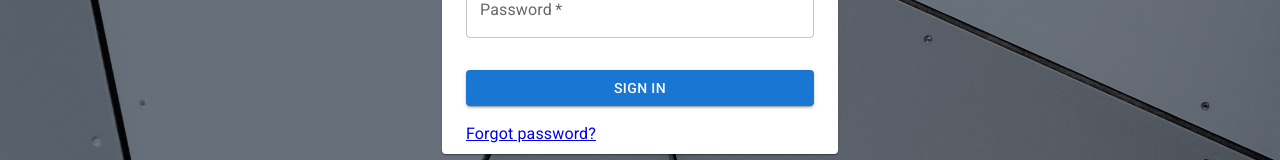
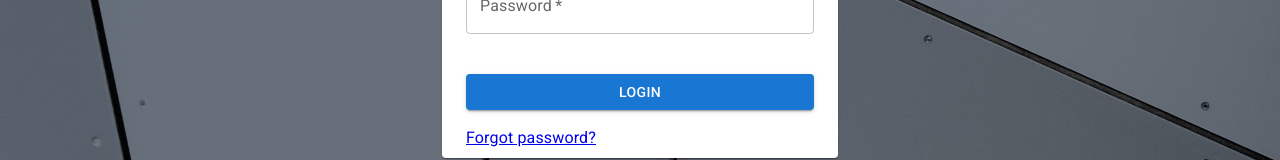
Before and after one commit to RodriSanchez1/cboard-phrase, a React (Vite) app: page /login in a window 1280 px wide. Shown: the part 456-616 px from the top of the page. Built offline with nearby package versions, Linux system fonts and the light colour scheme.

Commit message:
Chore: Add login functionabilities

```diff
--- a/src/features/login/login/Login.jsx
+++ b/src/features/login/login/Login.jsx
@@ -2,7 +2,6 @@ import { Box } from '@mui/system';
 import { Container } from '@mui/material';
 import { Typography } from '@mui/material';
 import { TextField } from '@mui/material';
-import { Button } from '@mui/material';
 import { Grid } from '@mui/material';
 import { Link } from 'react-router-dom';
 import { FormattedMessage } from 'react-intl';
@@ -10,12 +9,18 @@ import { Avatar } from '@mui/material';
 import LockOutlinedIcon from '@mui/icons-material/LockOutlined';
 import { useFormik } from 'formik';
 import { useState } from 'react';
+import { useLoginMutation } from '../loginApi';
 import { validate } from './validateSchema';
+import FetchButton from '../../../components/FetchButton/FetchButton';
+import { useNavigate } from 'react-router-dom';
 
 import './Login.css';
 
 export default function Login() {
   const [validation, setValidation] = useState(false);
+  const navigate = useNavigate();
+  const [login, { isSuccess, isLoading, isError, error: fetchError }] =
+    useLoginMutation();
 
   const formik = useFormik({
     initialValues: {
@@ -25,10 +30,21 @@ export default function Login() {
     validate,
     validateOnBlur: validation,
     validateOnChange: validation,
-    onSubmit: (values) => {
-      alert(JSON.stringify(values, null, 2));
+    onSubmit: (formValues) => {
+      handleLogIn(formValues);
     },
   });
+
+  async function handleLogIn(formValues) {
+    try {
+      await login(formValues).unwrap();
+      setTimeout(() => {
+        navigate('/');
+      }, 2000);
+    } catch (err) {
+      console.log(err);
+    }
+  }
 
   const onSubmit = (e) => {
     e.preventDefault();
@@ -82,14 +98,13 @@ export default function Login() {
             onBlur={formik.handleBlur}
             helperText={formik.errors.password}
           />
-          <Button
-            type="submit"
-            fullWidth
-            variant="contained"
-            sx={{ mt: 3, mb: 2 }}
-          >
-            Sign In
-          </Button>
+          <FetchButton
+            isLoading={isLoading}
+            isError={isError}
+            isSuccess={isSuccess}
+            fetchError={fetchError}
+            name={'Login'}
+          />
         </form>
         <Grid container>
           <Grid item xs>
```
